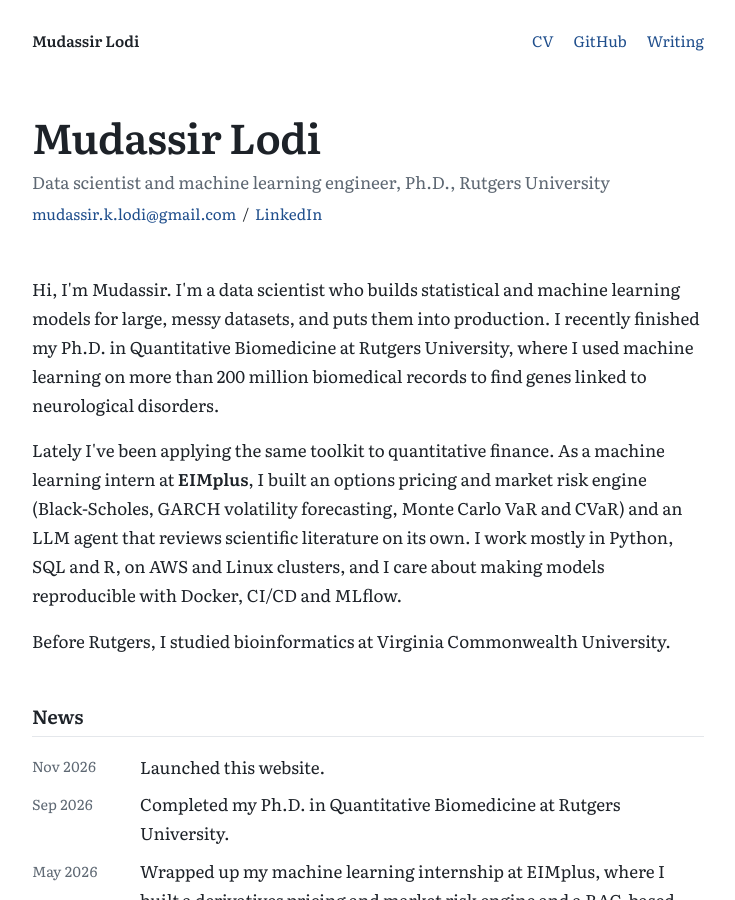
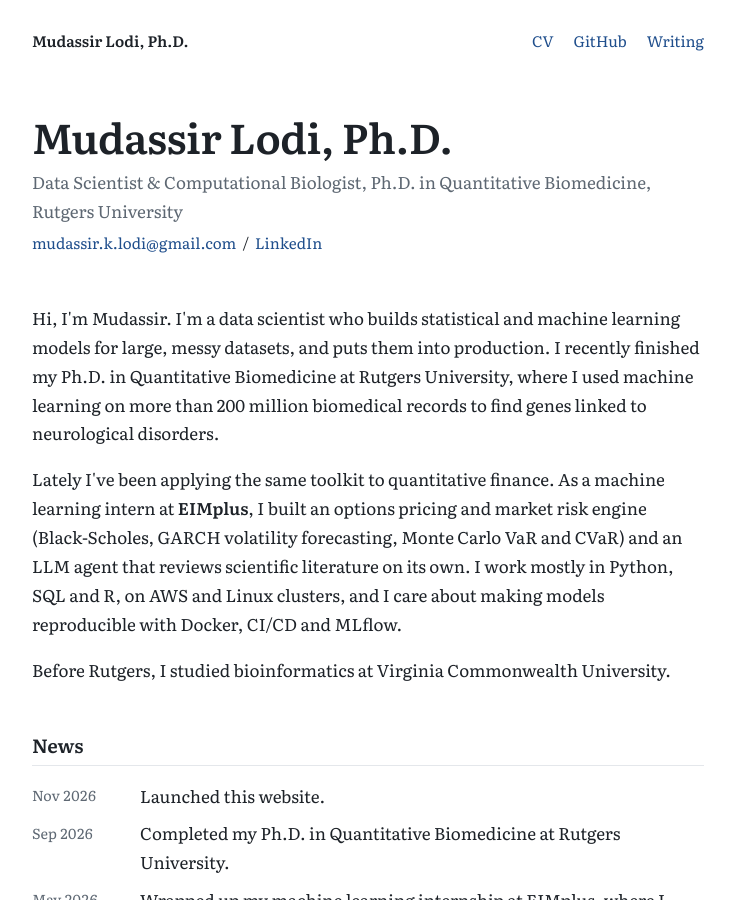
Before and after one commit to mklodi1/mklodi1.github.io, a Jekyll site: the page built from index.html, in a window 1280 px wide and 900 px high. Shown: the whole window, without its empty margins (272-1007 px from the left). Built offline with Jekyll 4.4.1, drawn with Linux system fonts in a browser that asks for light colours; some of the changed text lies outside the part shown.

Commit message:
Update _config.yml

```diff
--- a/_config.yml
+++ b/_config.yml
@@ -1,11 +1,9 @@
 # ---------------------------------------------------------------
 # Site settings. Edit the values marked TODO, then commit.
 # ---------------------------------------------------------------
-title: Mudassir Lodi
-role: Data scientist and machine learning engineer
-affiliation: Ph.D., Rutgers University
-# location: City, State     # uncomment to show where you are
-description: Personal site of Mudassir Lodi.
+title: Mudassir Lodi, Ph.D.
+role: Data Scientist & Computational Biologist
+affiliation: Ph.D. in Quantitative Biomedicine, Rutgers University
 
 # Your address. Change this when you connect your own domain.
 url: "https://mklodi1.github.io"
```
